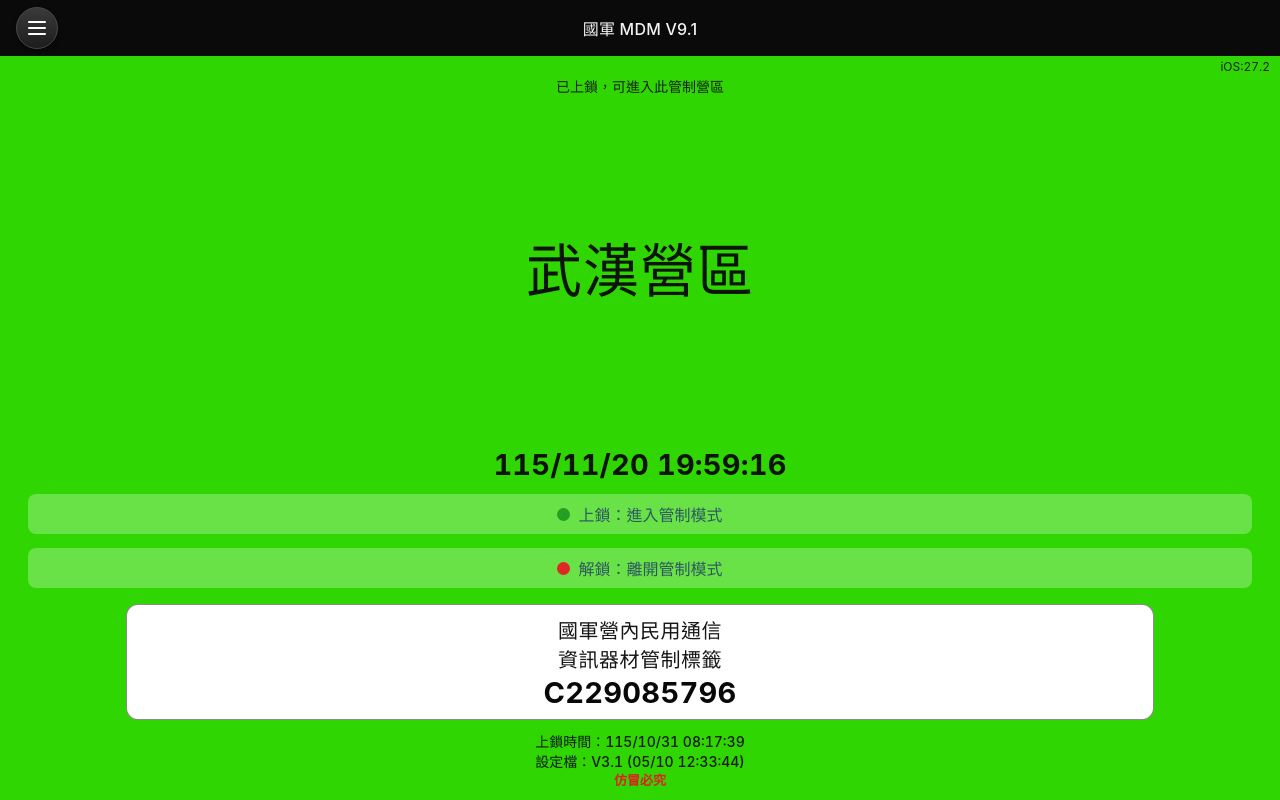
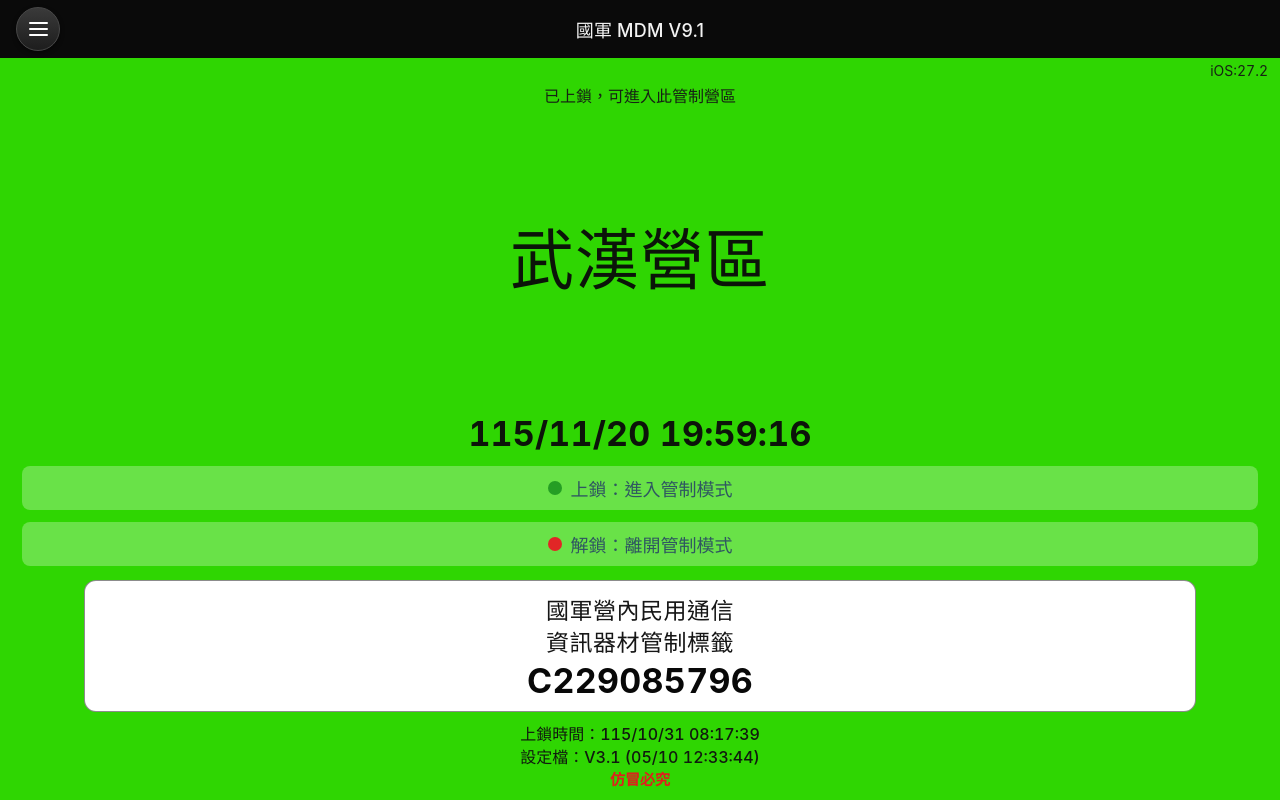
Before and after one commit to zxc3985888-netizen/MDM, a plain HTML site: page index.html in a window 1280 px wide. Drawn offline with Linux system fonts and the light colour scheme.

Commit message:
Update index.html

```diff
--- a/index.html
+++ b/index.html
@@ -45,8 +45,8 @@
       justify-content: center;
       background: #0a0a0a;
       color: #f3f3f3;
-      height: 56px;
-      font-size: 16px;
+      height: 58px;
+      font-size: 18px;
       font-weight: 500;
       letter-spacing: 0.2px;
       flex-shrink: 0;
@@ -54,8 +54,8 @@
     .circle-menu-btn {
       position: absolute;
       left: 16px;
-      width: 42px;
-      height: 42px;
+      width: 44px;
+      height: 44px;
       border-radius: 50%;
       background: linear-gradient(180deg, #3a3a3a 0%, #1d1d1d 100%);
       border: 1px solid #484848;
@@ -70,8 +70,8 @@
     }
     .circle-menu-btn span {
       display: block;
-      width: 18px;
-      height: 2.2px;
+      width: 19px;
+      height: 2.3px;
       background: #ffffff;
       border-radius: 1px;
     }
@@ -82,16 +82,16 @@
       color: #f5f5f5;
       border: 1px solid #3c3c3c;
       border-radius: 12px;
-      padding: 6px 12px;
-      font-size: 15px;
+      padding: 7px 13px;
+      font-size: 16px;
       font-weight: 500;
       cursor: pointer;
     }
 
     .ios-tag {
       text-align: right;
-      padding: 4px 10px 0 0;
-      font-size: 12px;
+      padding: 5px 12px 0 0;
+      font-size: 14px;
       font-weight: 400;
       color: #162214;
       font-variant-numeric: tabular-nums;
@@ -99,10 +99,10 @@
     }
     .status-sub {
       text-align: center;
-      font-size: 14px;
+      font-size: 16px;
       font-weight: 500;
       color: #162214;
-      margin-top: 2px;
+      margin-top: 3px;
     }
 
     .main-body {
@@ -111,7 +111,7 @@
       flex-direction: column;
       align-items: center;
       justify-content: space-between;
-      padding: 0 28px 10px;
+      padding: 0 22px 10px;
     }
     .camp-wrap {
       flex: 1;
@@ -121,7 +121,7 @@
       width: 100%;
     }
     .camp-title {
-      font-size: 56px;
+      font-size: 64px;
       font-weight: 500;
       color: #0b1409;
       letter-spacing: 1px;
@@ -136,7 +136,7 @@
       align-items: center;
     }
     .live-clock {
-      font-size: 29px;
+      font-size: 34px;
       font-weight: 700;
       color: #0c140a;
       font-variant-numeric: tabular-nums;
@@ -147,71 +147,71 @@
       width: 100%;
       background: rgba(255, 255, 255, 0.28);
       border-radius: 8px;
-      height: 40px;
+      height: 44px;
       display: flex;
       align-items: center;
       justify-content: center;
-      gap: 8px;
-      font-size: 16px;
+      gap: 9px;
+      font-size: 18px;
       font-weight: 500;
       color: #2f5761;
-      margin-bottom: 14px;
+      margin-bottom: 12px;
     }
     .dot-green {
-      width: 13px;
-      height: 13px;
+      width: 14px;
+      height: 14px;
       border-radius: 50%;
       background: #259e24;
       flex-shrink: 0;
     }
     .dot-red {
-      width: 13px;
-      height: 13px;
+      width: 14px;
+      height: 14px;
       border-radius: 50%;
       background: #e12626;
       flex-shrink: 0;
     }
 
     .white-label-btn {
-      width: 84%;
+      width: 90%;
       background: #ffffff;
       border: 1px solid rgba(0, 0, 0, 0.45);
       border-radius: 12px;
-      padding: 12px 10px 10px;
+      padding: 13px 10px 11px;
       margin-top: 2px;
-      margin-bottom: 12px;
+      margin-bottom: 11px;
       cursor: pointer;
     }
     .label-serif {
       font-family: "Songti TC", "PMingLiU", "Noto Serif TC", Georgia, serif;
-      font-size: 20px;
+      font-size: 23px;
       font-weight: 500;
       color: #161616;
-      line-height: 1.42;
+      line-height: 1.4;
       letter-spacing: 0.5px;
     }
     .label-serial {
       font-family: -apple-system, BlinkMacSystemFont, "Helvetica Neue", "PingFang TC", sans-serif;
-      font-size: 29px;
+      font-size: 34px;
       font-weight: 700;
       color: #080808;
       line-height: 1.15;
-      margin-top: 2px;
+      margin-top: 3px;
       letter-spacing: 0.3px;
       font-variant-numeric: tabular-nums;
     }
 
     .footer-meta {
       text-align: center;
-      font-size: 14px;
+      font-size: 16px;
       font-weight: 500;
       color: #101a0e;
-      line-height: 1.38;
+      line-height: 1.4;
       font-variant-numeric: tabular-nums;
     }
     .footer-warn {
       color: #e21d1d;
-      font-size: 13px;
+      font-size: 15px;
       font-weight: 600;
       margin-top: 1px;
     }
@@ -237,13 +237,13 @@
       box-shadow: 0 8px 24px rgba(0, 0, 0, 0.22);
     }
     .modal-title {
-      font-size: 16px;
+      font-size: 18px;
       font-weight: 700;
       color: #12220e;
-      margin-bottom: 2px;
+      margin-bottom: 3px;
     }
     .modal-sub {
-      font-size: 13.5px;
+      font-size: 15px;
       color: #182b13;
       margin-bottom: 14px;
     }
@@ -252,8 +252,8 @@
       background: rgba(255, 255, 255, 0.32);
       border: none;
       border-radius: 10px;
-      height: 44px;
-      font-size: 16px;
+      height: 46px;
+      font-size: 18px;
       font-weight: 500;
       color: #12220e;
       margin-bottom: 9px;
@@ -270,7 +270,7 @@
       padding: 0 24px 18px;
     }
     .qr-action-title {
-      font-size: 40px;
+      font-size: 46px;
       font-weight: 500;
       color: #1a1a08;
       margin-bottom: 24px;
@@ -293,7 +293,7 @@
       margin-bottom: 18px;
       background: none;
       border: none;
-      font-size: 15px;
+      font-size: 17px;
       font-weight: 500;
       color: #2b2b12;
       display: inline-flex;
@@ -302,13 +302,13 @@
       cursor: pointer;
     }
     .refresh-icon {
-      font-size: 22px;
+      font-size: 24px;
       font-weight: 800;
       color: #111;
     }
     .qr-meta {
       text-align: center;
-      font-size: 14px;
+      font-size: 16px;
       font-weight: 400;
       color: #1d1d0a;
       line-height: 1.55;
```
